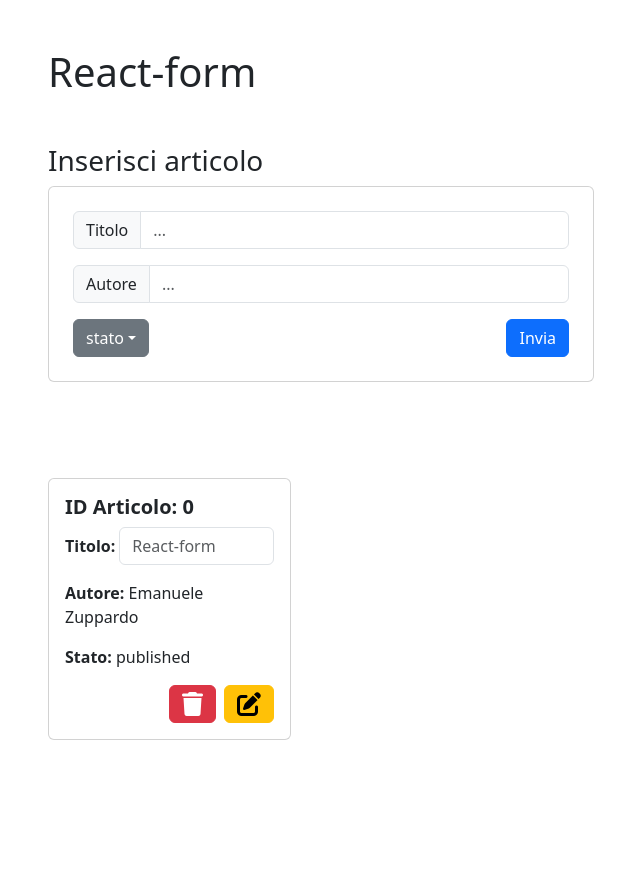
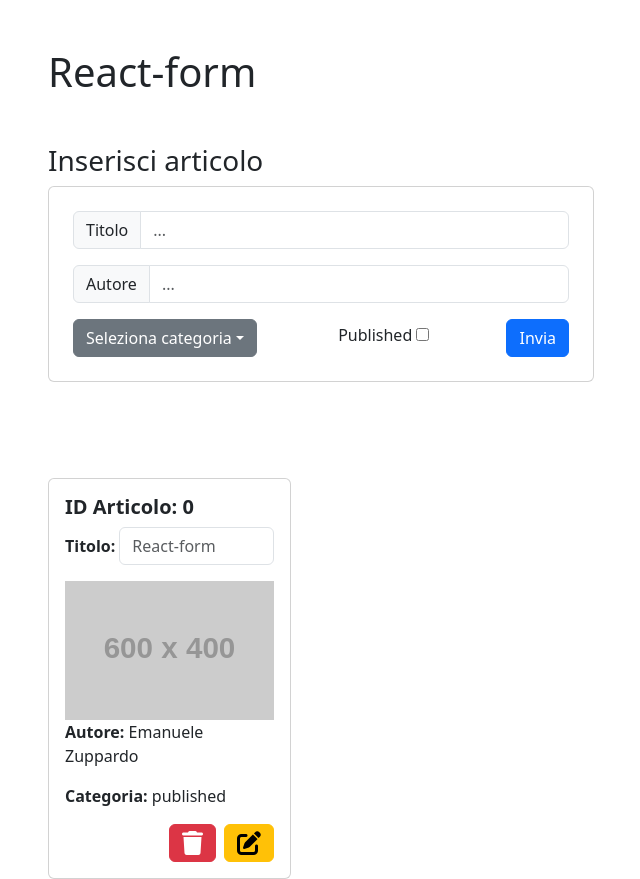
Before and after one commit to emazupp/react-form-multifield, a React (Vite) app: page / in a window 1280 px wide. Shown: the whole page, without its empty margins (34-674 px from the left). Before the commit the page ends 800 px from the top, so only its background shows below. Built offline with nearby package versions, Linux system fonts and the light colour scheme; the HTML template or start-up script is replaced by a standard one.

Commit message:
created new card

```diff
--- /dev/null
+++ b/src/components/Card.jsx
@@ -0,0 +1,49 @@
+import Button from "./Button";
+
+export default function Card({
+  item,
+  handleEdit,
+  handleDelete,
+  setEditedTitle,
+}) {
+  const img = item.image === "" ? "https://placehold.co/600x400" : item.image;
+  return (
+    <div key={item.id} className="col-3">
+      <div className="card p-3">
+        <h5 className="fw-bold">ID Articolo: {item.id}</h5>
+        <form onSubmit={(event) => handleEdit(event, item.id)}>
+          {item.title && (
+            <p className="d-flex align-items-center gap-1">
+              <b>Titolo:</b>
+              <input
+                type="text"
+                className="form-control"
+                placeholder={item.title}
+                onChange={(e) => setEditedTitle(e.target.value)}
+              />
+            </p>
+          )}
+
+          <img className="img-fluid" src={img} alt={`img-${img}`} />
+
+          {item.author && (
+            <p>
+              <b>Autore:</b> {item.author}
+            </p>
+          )}
+          {item.status && (
+            <p>
+              <b>Categoria: </b> {item.status}
+            </p>
+          )}
+          <div className="d-flex justify-content-end gap-2">
+            <Button icon="trash" id={item.id} handleFunction={handleDelete} />
+            <button type="submit" className="btn btn-warning">
+              <i className="fa-solid fa-edit fa-xl"></i>
+            </button>
+          </div>
+        </form>
+      </div>
+    </div>
+  );
+}
--- /dev/null
+++ b/src/components/Form/Checkbox.jsx
@@ -0,0 +1,12 @@
+export default function Checkbox({ text }) {
+  return (
+    <>
+      <div>
+        <label className="p-1" for={`checkbox-${text}`}>
+          {text}
+        </label>
+        <input type="checkbox"></input>
+      </div>
+    </>
+  );
+}
--- a/src/components/Form/Dropdown.jsx
+++ b/src/components/Form/Dropdown.jsx
@@ -2,7 +2,7 @@ import "bootstrap/js/dist/dropdown";
 import { useState } from "react";
 
 export default function Dropdown({ setStatus }) {
-  const [selectedStatus, setSelectedStatus] = useState("stato");
+  const [selectedStatus, setSelectedStatus] = useState("Seleziona categoria");
   const handleSelectedStatus = (selection) => {
     setSelectedStatus(selection);
     setStatus(selection);
@@ -21,15 +21,21 @@ export default function Dropdown({ setStatus }) {
       <ul className="dropdown-menu">
         <li
           className="dropdown-item"
-          onClick={() => handleSelectedStatus("draft")}
+          onClick={() => handleSelectedStatus("Categoria 1")}
         >
-          draft
+          Categoria 1
         </li>
         <li
           className="dropdown-item"
-          onClick={() => handleSelectedStatus("published")}
+          onClick={() => handleSelectedStatus("Categoria 2")}
         >
-          published
+          Categoria 2
+        </li>
+        <li
+          className="dropdown-item"
+          onClick={() => handleSelectedStatus("Categoria 3")}
+        >
+          Categoria 3
         </li>
       </ul>
     </div>
--- a/src/components/Form/Form.jsx
+++ b/src/components/Form/Form.jsx
@@ -1,6 +1,6 @@
 import Dropdown from "./Dropdown";
 import InputText from "./InputText";
-
+import Checkbox from "./Checkbox";
 export default function Form({ handleCreate, setTitle, setAuthor, setStatus }) {
   return (
     <>
@@ -10,6 +10,7 @@ export default function Form({ handleCreate, setTitle, setAuthor, setStatus }) {
 
         <div className="d-flex justify-content-between">
           <Dropdown setStatus={setStatus} />
+          <Checkbox text="Published" />
           <button type="submit" className="btn btn-primary">
             Invia
           </button>
--- a/src/components/layout/Main.jsx
+++ b/src/components/layout/Main.jsx
@@ -1,7 +1,7 @@
 import Form from "../Form/Form";
 import { articoli } from "../../data/articoli";
 import { useState } from "react";
-import Button from "../Button";
+import Card from "../Card";
 
 export default function Main() {
   const [title, setTitle] = useState("");
@@ -43,6 +43,7 @@ export default function Main() {
   return (
     <main>
       <h2 className="h3">Inserisci articolo</h2>
+
       <div className="row">
         <div className="col-6">
           <div className="card p-4">
@@ -56,47 +57,15 @@ export default function Main() {
         </div>
       </div>
 
+      {/* SHOW */}
       <div className="row mt-5 g-5">
         {articles.map((item) => {
           return (
-            <div key={item.id} className="col-3">
-              <div className="card p-3">
-                <h5 className="fw-bold">ID Articolo: {item.id}</h5>
-                <form onSubmit={(event) => handleEdit(event, item.id)}>
-                  {item.title && (
-                    <p className="d-flex align-items-center gap-1">
-                      <b>Titolo:</b>
-                      <input
-                        type="text"
-                        className="form-control"
-                        placeholder={item.title}
-                        onChange={(e) => setEditedTitle(e.target.value)}
-                      />
-                    </p>
-                  )}
-                  {item.author && (
-                    <p>
-                      <b>Autore:</b> {item.author}
-                    </p>
-                  )}
-                  {item.status && (
-                    <p>
-                      <b>Stato:</b> {item.status}
-                    </p>
-                  )}
-                  <div className="d-flex justify-content-end gap-2">
-                    <Button
-                      icon="trash"
-                      id={item.id}
-                      handleFunction={handleDelete}
-                    />
-                    <button type="submit" className="btn btn-warning">
-                      <i className="fa-solid fa-edit fa-xl"></i>
-                    </button>
-                  </div>
-                </form>
-              </div>
-            </div>
+            <Card
+              item={item}
+              handleEdit={handleEdit}
+              handleDelete={handleDelete}
+            />
           );
         })}
       </div>
--- a/src/data/articoli.jsx
+++ b/src/data/articoli.jsx
@@ -1,6 +1,7 @@
 export const articoli = [
   {
     id: 0,
+    image: "",
     title: "React-form",
     author: "Emanuele Zuppardo",
     status: "published",
```
Also changed, not shown: 1 other file (tests, documents, lock files or other folders).
